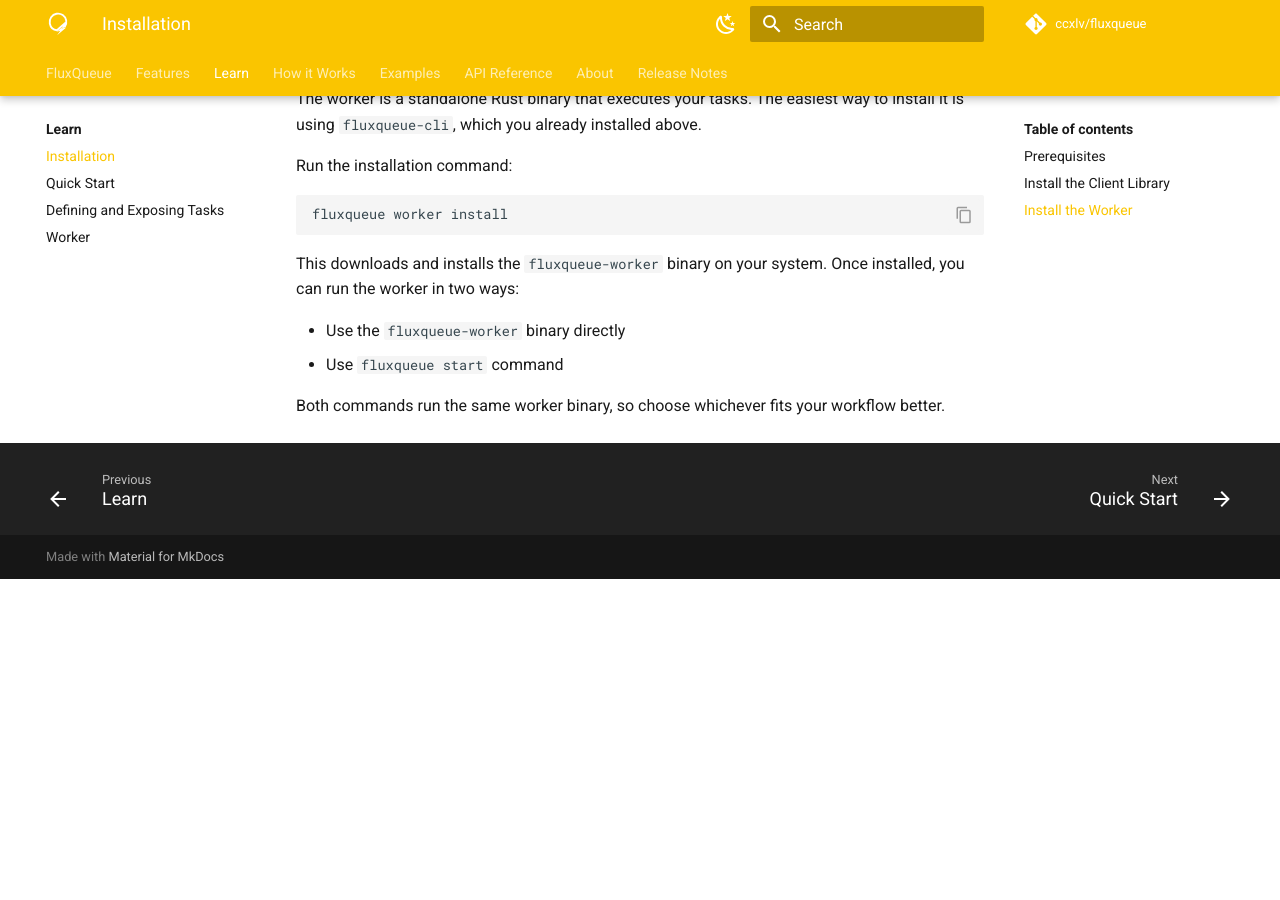
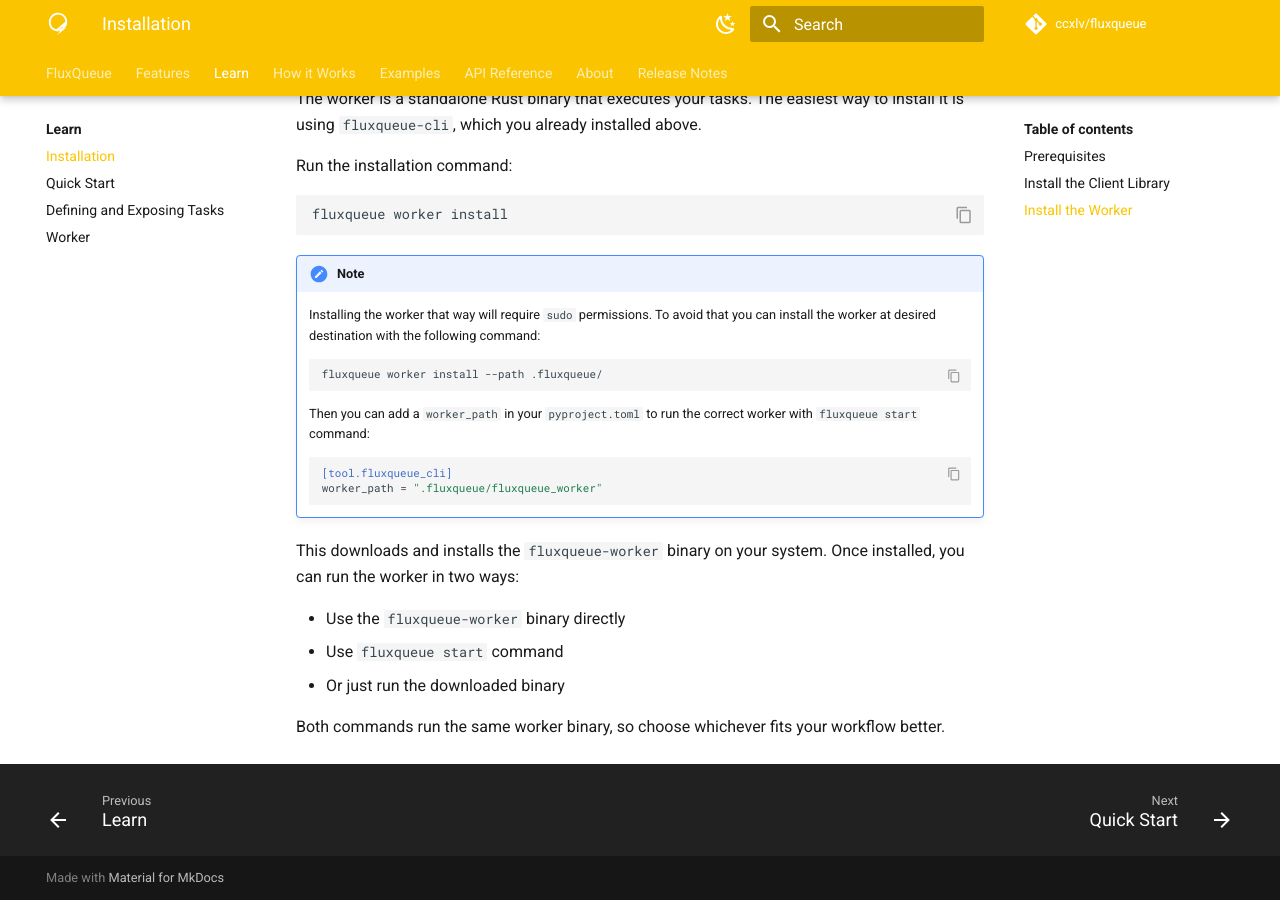
Before and after one commit to CCXLV/fluxqueue, an MkDocs documentation site: the page built from docs/tutorial/installation.md, in a window 1280 px wide and 900 px high, scrolled down 773 px. Built offline with MkDocs 1.6.1 and Material for MkDocs 9.7.7, drawn with Linux system fonts in a browser that asks for light colours; comment, search, counter and statistics services are not loaded; before the commit the page ends 1352 px from its top, so only the background shows below that.

Commit message:
docs: Update worker installation guides (#138)
* docs: Update worker installation guides

* Update docs

* Fix typing in docs

````diff
--- a/docs/tutorial/installation.md
+++ b/docs/tutorial/installation.md
@@ -28,9 +28,23 @@ Run the installation command:
 fluxqueue worker install
 ```
 
+<!-- prettier-ignore -->
+!!! note
+    Installing the worker that way will require `sudo` permissions. To avoid that you can install the worker at desired destination with the following command:
+    ```bash
+    fluxqueue worker install --path .fluxqueue/
+    ```
+
+    Then you can add a `worker_path` in your `pyproject.toml` to run the correct worker with `fluxqueue start` command:
+    ```toml
+    [tool.fluxqueue_cli]
+    worker_path = ".fluxqueue/fluxqueue_worker"
+    ```
+
 This downloads and installs the `fluxqueue-worker` binary on your system. Once installed, you can run the worker in two ways:
 
 - Use the `fluxqueue-worker` binary directly
 - Use `fluxqueue start` command
+- Or just run the downloaded binary
 
 Both commands run the same worker binary, so choose whichever fits your workflow better.
````
Also changed, not shown: docs/tutorial/worker.md (+17 -0 lines), 1 other file.
